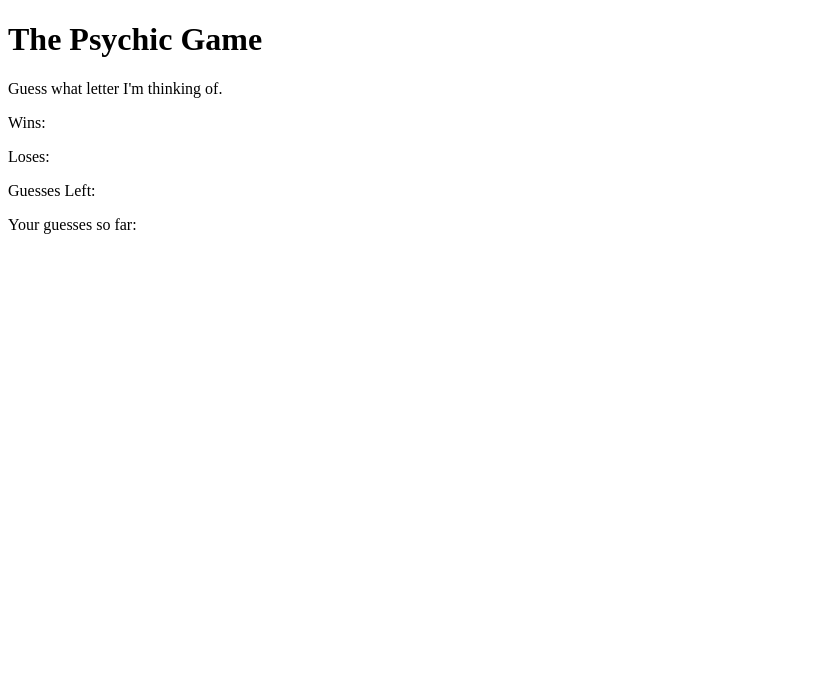
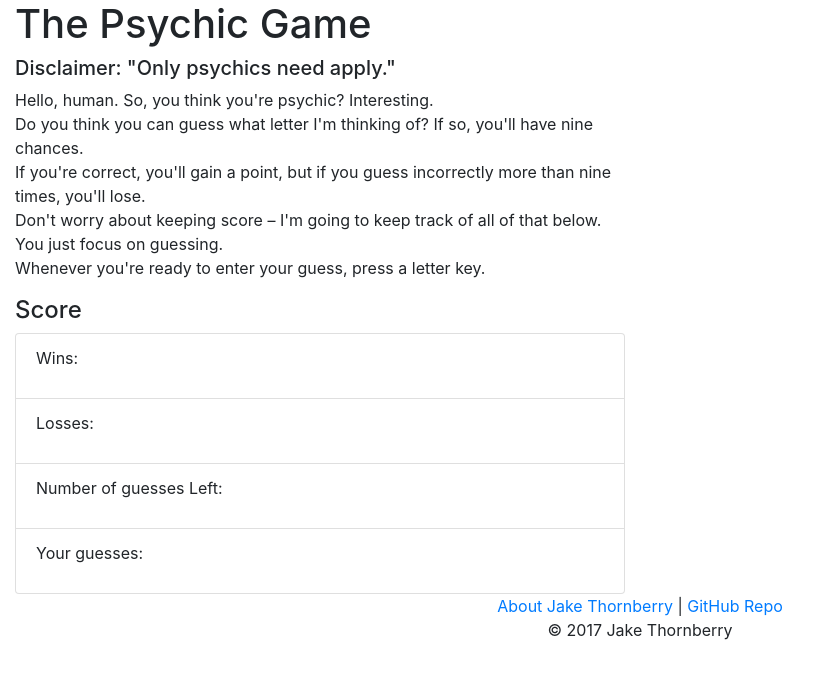
Before and after one commit to wjthornberry/Psychic-Game, a plain HTML site: page index.html in a window 1280 px wide. Shown: the whole page, without its empty margins (0-837 px from the left). Drawn offline with nearby package versions, Linux system fonts and the light colour scheme.

Commit message:
Initial build nearly complete

```diff
--- a/index.html
+++ b/index.html
@@ -1,21 +1,56 @@
 <!DOCTYPE html>
 <html lang="en">
+
 <head>
 	<meta charset="UTF-8">
-	<title>Psychic</title>
+	<title>Psychic Game</title>
+	<link rel="stylesheet" href="https://bootswatch.com/paper/bootstrap.min.css">
 </head>
+
 <body>
 
-	<h1>The Psychic Game</h1>
-	<p>Guess what letter I'm thinking of.</p>
-	<!--How much of the below will come from JS? Numbers only? Text AND numbers?-->
-	<p>Wins:</p>
-	<p>Loses:</p>
-	<p>Guesses Left:</p>
-	<p>Your guesses so far:</p>
+	<div class="wrapper">
+		<div class="col-md-3">
+		</div>
+		<div class="col-md-6">
+			<header>
+			<h1>The Psychic Game</h1>
+			</header>
+			<div class="instructions">
+	          	<h5>Disclaimer: "Only psychics need apply."</h5>
+				<p>Hello, human. So, you think you're psychic? Interesting.
+				<br>Do you think you can guess what letter I'm thinking of? If so, you'll have nine chances.
+				<br>
+				If you're correct, you'll gain a point, but if you guess incorrectly more than nine times, you'll lose.
+				<br>
+				Don't worry about keeping score – I'm going to keep track of all of that below. You just focus on guessing.
+				<br>
+				Whenever you're ready to enter your guess, press a letter key.
+				</p>
+	        </div>
+	        <div id="game">
+	        	<h4>Score</h4>
+	        	<ul class="list-group">
+	        		<li class="list-group-item"><p id="wins">Wins: </p></li>
+	        		<li class="list-group-item"><p id="losses">Losses: </p></li>
+	        		<li class="list-group-item"><p id="guessesLeft">Number of guesses Left: </p></li>
+	        		<li class="list-group-item"><p id="let">Your guesses: </p></li>
+	        	</ul>
+	        </div>
+	        <div class="col-md-3">
+	        </div>
+       	</div>
+    </div>
+    <div class="col-md-12">
+        <footer class="footer text-center">
+          <div class="container">
+            <p><a href="http://www.jakethornberry.net">About Jake Thornberry</a> | <a href="https://github.com/wjthornberry/Psychic-Game">GitHub Repo</a>
+            <br> &copy; 2017 Jake Thornberry</p>
+          </div>
+        </footer>
+    </div>
 
-	<script src="assets/javascript/game.js">
-	</script>
+	<script src="assets/javascript/game.js"></script>
+</body>
 
-</body>
 </html>
```
